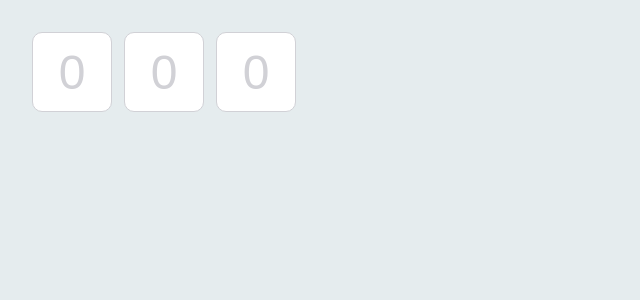
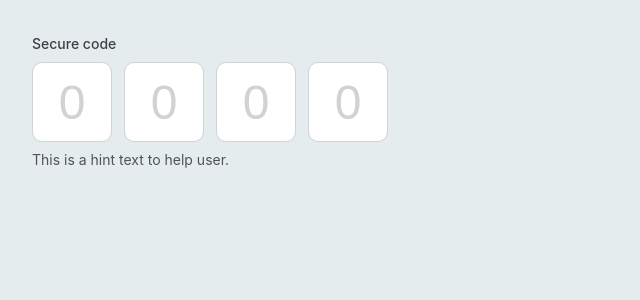
Before and after one commit to Dimatuzkoff/react-components, a React (Vite) app: page / in a window 1280 px wide. Shown: the top 300 px of the page, without its empty margins (0-640 px from the left). Built offline with nearby package versions, Linux system fonts and the light colour scheme.

Commit message:
added label and helperText to verificationInput

```diff
--- a/src/App.tsx
+++ b/src/App.tsx
@@ -32,7 +32,7 @@ function App() {
             <br />
             <AvatarWithInfo isOnlineIndicator size="32" background="secondary" firstName="Nicola" lastName="Harris" email="nicolaharris@rubikui.com" />
             <br /> */}
-            <VerificationInput amountInputs={3} size="80" />
+            <VerificationInput amountInputs={4} size="80" label="Secure code" helperText="This is a hint text to help user." />
         </>
     )
 }
--- a/src/ui/Inputs/VerificationInput.module.scss
+++ b/src/ui/Inputs/VerificationInput.module.scss
@@ -3,12 +3,38 @@ $helper-text-color: rgba(81, 82, 92, 1);
 $focus-color: rgba(21, 112, 239, 1);
 $text-input-color: rgba(209, 209, 214, 1);
 
+.verificationInputWrapper {
+    display: flex;
+    flex-direction: column;
+    align-items: flex-start;
+    font-family: "Inter", sans-serif;
 
-.verificationInputWrapper {
+    & .label,
+    & .helperText {
+        max-width: 200px;
+        font-size: 14px;
+        line-height: 24px;
+        overflow: hidden;
+        text-overflow: ellipsis;
+        white-space: nowrap;
+    }
+
+    & .label {
+        font-weight: 500;
+        color: $label-text-color;
+        margin-bottom: 6px;
+    }
+
+    & .helperText {
+        font-weight: 400;
+        color: $helper-text-color;
+        margin-top: 6px;
+    }
+
+    & .inputContainer {
         display: flex;
         flex-direction: row;
         gap: 12px;
-    font-family: "Inter", sans-serif;
 
         & .singleVerificationInput {
             display: flex;
@@ -68,3 +94,4 @@ $text-input-color: rgba(209, 209, 214, 1);
             }
         }
     }
+}
--- a/src/ui/Inputs/VerificationInput.tsx
+++ b/src/ui/Inputs/VerificationInput.tsx
@@ -7,13 +7,17 @@ interface VerificationInputProps {
     amountInputs?: number;
     maxInputLength?: number;
     placeholder?: string;
+    helperText?: string;
+    label?: string
 }
 
 const VerificationInput: FC<VerificationInputProps> = ({
     size = "64",
     amountInputs = 6,
     maxInputLength = 1,
-    placeholder = "0"
+    placeholder = "0",
+    helperText,
+    label
 }) => {
     const inputsRef = useRef<Array<HTMLInputElement | null>>(Array(amountInputs).fill(null));
     const [values, setValues] = useState<string[]>(Array(amountInputs).fill(""));
@@ -36,8 +40,11 @@ const VerificationInput: FC<VerificationInputProps> = ({
     };
 
     return (
+        <>
+            <div className={clsx(styles.verificationInputWrapper)}>
+                {label && <div className={clsx(styles.label)}>{label}</div>}
                 <div
-            className={clsx(styles.verificationInputWrapper, {
+                    className={clsx(styles.inputContainer, {
                         [styles.size64]: size === "64",
                         [styles.size80]: size === "80",
                         [styles.size96]: size === "96",
@@ -61,6 +68,10 @@ const VerificationInput: FC<VerificationInputProps> = ({
                         />
                     ))}
                 </div>
+                {helperText && <div className={clsx(styles.helperText)}>{helperText}</div>}
+
+            </div>
+        </>
     );
 };
 
```
Lines whose indentation alone changed are shown as unchanged.
